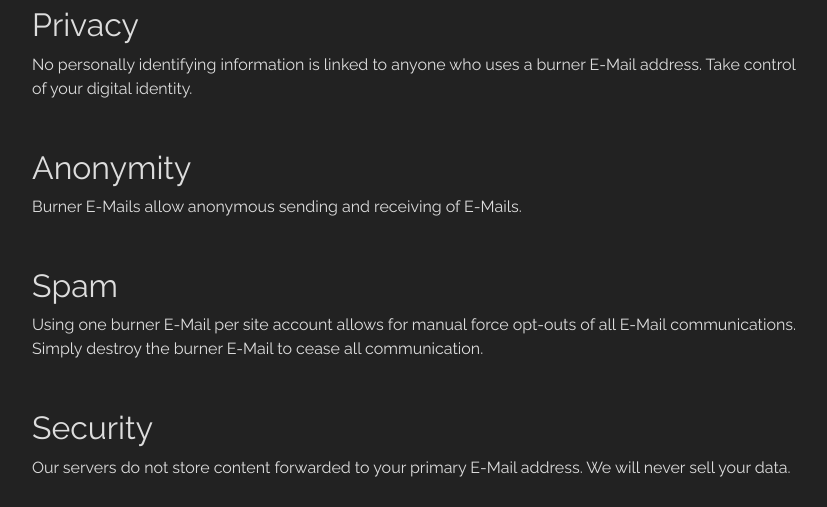
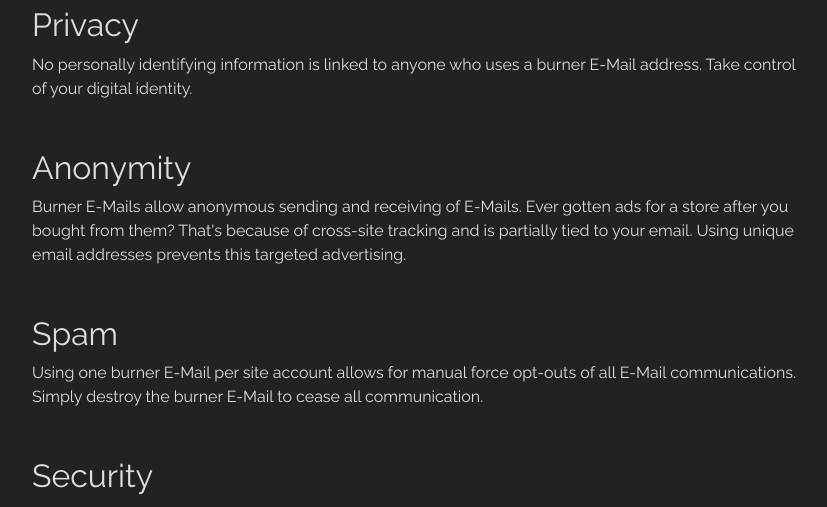
Before and after one commit to hburn7/burner-mail, a Flask app: page /about in a window 1280 px wide. Shown: the part 335-842 px from the top of the page, without its empty margins (224-1051 px from the left). Before the commit the page ends 812 px from the top, so only its background shows below. Run offline with Flask 2, Linux system fonts and the light colour scheme; some libraries are stand-ins or nearby versions.

Commit message:
Updated about page to have more content

```diff
--- a/burnermail/templates/about.html
+++ b/burnermail/templates/about.html
@@ -22,7 +22,9 @@
         </div>
         <div class="ab-desc">
             <h2>Anonymity</h2>
-            <p>Burner E-Mails allow anonymous sending and receiving of E-Mails.</p>
+            <p>Burner E-Mails allow anonymous sending and receiving of E-Mails. Ever gotten ads for a store after
+            you bought from them? That's because of cross-site tracking and is partially tied to your email. Using
+            unique email addresses prevents this targeted advertising.</p>
         </div>
         <div class="ab-desc">
             <h2>Spam</h2>
```
